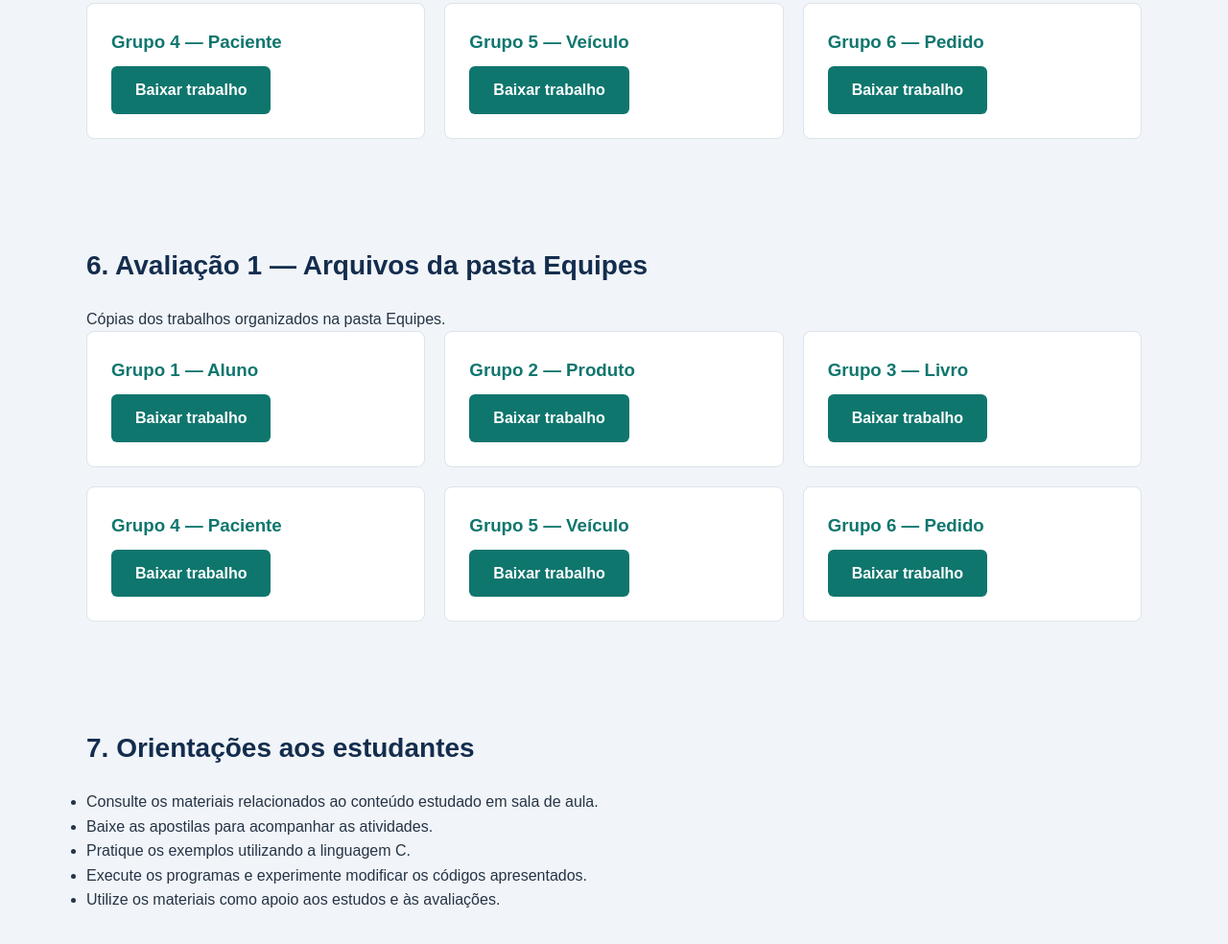
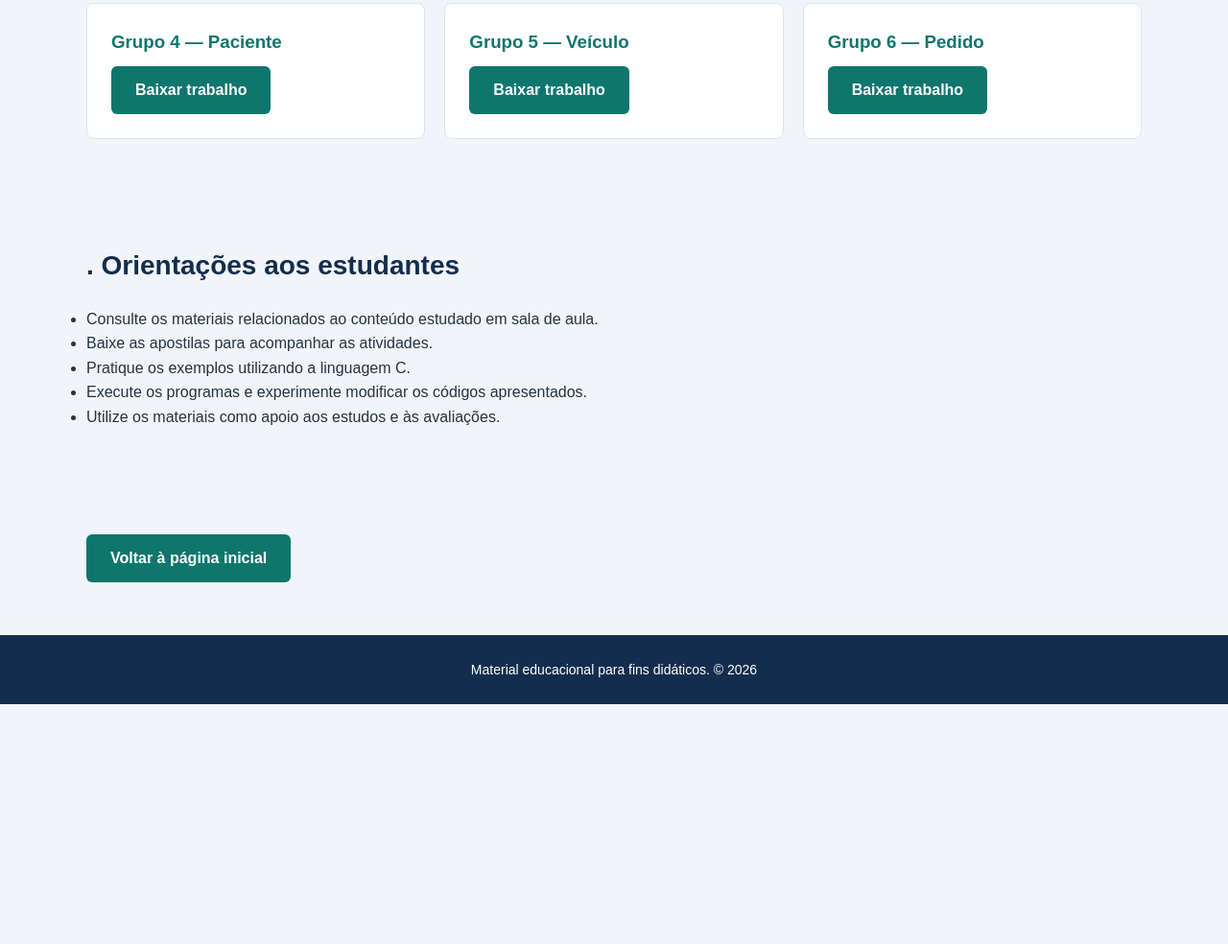
Before and after one commit to geraldonsjunior/ads-estrutura-de-dados, a plain HTML site: page materiais/index.html in a window 1280 px wide. Shown: the part 2476-3460 px from the top of the page at 96% size. After the commit the page ends 3210 px from the top, so only its background shows below. Drawn offline with Linux system fonts and the light colour scheme.

Commit message:
Update index.html

```diff
--- a/materiais/index.html
+++ b/materiais/index.html
@@ -316,91 +316,10 @@
         </section>
 
 
-        <!-- AVALIAÇÃO 1 - EQUIPES -->
-        <section class="secao">
-
-            <h2>6. Avaliação 1 — Arquivos da pasta Equipes</h2>
-
-            <p>
-                Cópias dos trabalhos organizados na pasta Equipes.
-            </p>
-
-            <div class="cards">
-
-                <article class="card">
-
-                    <h3>Grupo 1 — Aluno</h3>
-
-                    <a href="Avalia%C3%A7%C3%A3o1/Equipes/Grupo_1_Aluno.pdf" class="botao" download>
-                        Baixar trabalho
-                    </a>
-
-                </article>
-
-
-                <article class="card">
-
-                    <h3>Grupo 2 — Produto</h3>
-
-                    <a href="Avalia%C3%A7%C3%A3o1/Equipes/Grupo_2_Produto.pdf" class="botao" download>
-                        Baixar trabalho
-                    </a>
-
-                </article>
-
-
-                <article class="card">
-
-                    <h3>Grupo 3 — Livro</h3>
-
-                    <a href="Avalia%C3%A7%C3%A3o1/Equipes/Grupo_3_Livro.pdf" class="botao" download>
-                        Baixar trabalho
-                    </a>
-
-                </article>
-
-
-                <article class="card">
-
-                    <h3>Grupo 4 — Paciente</h3>
-
-                    <a href="Avalia%C3%A7%C3%A3o1/Equipes/Grupo_4_Paciente.pdf" class="botao" download>
-                        Baixar trabalho
-                    </a>
-
-                </article>
-
-
-                <article class="card">
-
-                    <h3>Grupo 5 — Veículo</h3>
-
-                    <a href="Avalia%C3%A7%C3%A3o1/Equipes/Grupo_5_Veiculo.pdf" class="botao" download>
-                        Baixar trabalho
-                    </a>
-
-                </article>
-
-
-                <article class="card">
-
-                    <h3>Grupo 6 — Pedido</h3>
-
-                    <a href="Avalia%C3%A7%C3%A3o1/Equipes/Grupo_6_Pedido.pdf" class="botao" download>
-                        Baixar trabalho
-                    </a>
-
-                </article>
-
-            </div>
-
-        </section>
-
-
         <!-- ORIENTAÇÕES -->
         <section class="secao">
 
-            <h2>7. Orientações aos estudantes</h2>
+            <h2>. Orientações aos estudantes</h2>
 
             <ul>
 
```
